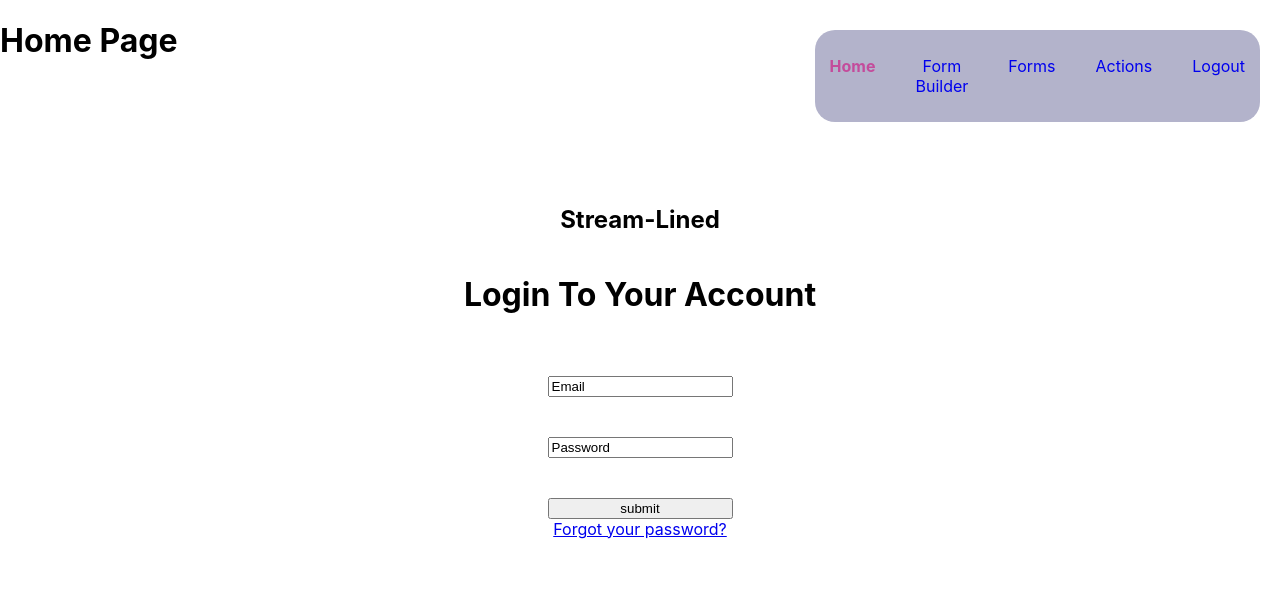
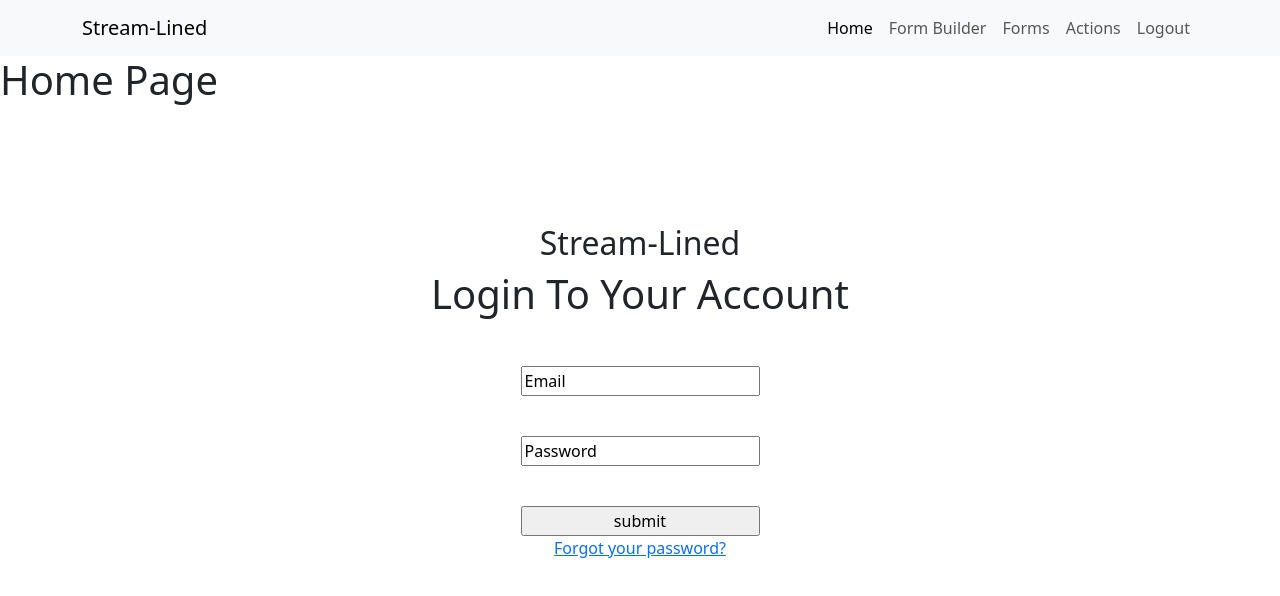
Before and after one commit to pipersjames/t3a2react-app, a React (Create React App) app: page / in a window 1280 px wide. Shown: the top 596 px of the page. Built offline with nearby package versions, Linux system fonts and the light colour scheme.

Commit message:
Changes from CSS to bootstrap

```diff
--- a/package.json
+++ b/package.json
@@ -6,6 +6,7 @@
     "@testing-library/jest-dom": "^5.17.0",
     "@testing-library/react": "^13.4.0",
     "@testing-library/user-event": "^13.5.0",
+    "bootstrap": "^5.3.2",
     "react": "^18.2.0",
     "react-dom": "^18.2.0",
     "react-router-dom": "^6.22.0",
--- a/src/App.css
+++ b/src/App.css
@@ -16,76 +16,3 @@
 .loginInputs {
   margin-bottom: 5vh;
 }
-
-
-/* Navbar CSS */
-.navbar-menu {
-  position: absolute;
-  top: 10px;
-  right: 20px;
-  display: flex;
-  justify-content: flex-end;
-}
-
-.hamburger-icon {
-  display: none; /* Initially hide the hamburger icon */
-  font-size: 25px;
-  margin-top: 20px;
-}
-
-/*  */
-.navbar-items {
-  display:absolute; /* Initially hide the navbar items */
-  position: absolute;
-  top: 20px; /* Adjust as needed */
-  background-color: rgb(179, 179, 203);
-  border-radius: 0 0 20px 20px;
-  border-top-left-radius: 20px;
-  border-bottom-left-radius: 20px;
-  border-top-right-radius: 20px;
-  border-bottom-right-radius: 20px;
-}
-
-.navbar-menu ul {
-  display: flex;
-  list-style-type: none;
-  padding: 0;
-}
-
-.navbar-menu ul li {
-  margin-right: 10px;
-}
-
-.navbar-menu ul li:last-child {
-  margin-right: 0;
-}
-
-.navbar-menu ul li a {
-  text-decoration: none;
-  padding: 10px 15px;
-  display: inline-block; /* Ensure the anchor elements are displayed as block elements */
-  text-align: center; /* Align the text to the center */
-
-}
-
-.navbar-menu ul li a.active {
-  font-weight: bold;
-  color: rgb(196, 75, 155);
-}
-
-/*  */
-/* Media query for smaller screens */
-@media screen and (max-width: 768px) {
-  .navbar-menu ul {
-    display: none; /* Hide the navbar items by default on small screens */
-  }
-
-  .navbar-items.open {
-    display: flex; /* Show the navbar items when the menu is open */
-    flex-direction: column;
-  }
-
-  .hamburger-icon {
-    display: block; /* Display the hamburger icon on small screens */
-  }
-}
--- a/src/components/Navbar.jsx
+++ b/src/components/Navbar.jsx
@@ -1,30 +1,31 @@
 import React from 'react';
-import { useState } from 'react';
 import { NavLink } from 'react-router-dom';
+import 'bootstrap/dist/css/bootstrap.min.css'; // Import Bootstrap CSS
 
 export default function Navbar() {
-    const [isOpen, setIsOpen] = useState(false);
-
     return (
-        <nav>
-            <div className="navbar-menu">
-                <button className="hamburger-icon" onClick={() => setIsOpen(!isOpen)}>☰</button>
-                <div className={`navbar-items ${isOpen ? 'open' : ''}`}>
-                    <ul>
-                        <li>
-                            <NavLink to='/' activeClassName="active">Home</NavLink>
+        <nav className="navbar navbar-expand-lg navbar-light bg-light">
+            <div className="container">
+                <NavLink className="navbar-brand" to="/">Stream-Lined</NavLink>
+                <button className="navbar-toggler" type="button" data-bs-toggle="collapse" data-bs-target="#navbarNav" aria-controls="navbarNav" aria-expanded="false" aria-label="Toggle navigation">
+                    <span className="navbar-toggler-icon"></span>
+                </button>
+                <div className="collapse navbar-collapse" id="navbarNav">
+                    <ul className="navbar-nav ms-auto">
+                        <li className="nav-item">
+                            <NavLink className="nav-link" to="/" activeClassName="active">Home</NavLink>
                         </li>
-                        <li>
-                            <NavLink to='/FormBuilder' activeClassName="active">Form Builder</NavLink>
+                        <li className="nav-item">
+                            <NavLink className="nav-link" to="/FormBuilder" activeClassName="active">Form Builder</NavLink>
                         </li>
-                        <li>
-                            <NavLink to='/Forms' activeClassName="active">Forms</NavLink>
+                        <li className="nav-item">
+                            <NavLink className="nav-link" to="/Forms" activeClassName="active">Forms</NavLink>
                         </li>
-                        <li>
-                            <NavLink to='/Actions' activeClassName="active">Actions</NavLink>
+                        <li className="nav-item">
+                            <NavLink className="nav-link" to="/Actions" activeClassName="active">Actions</NavLink>
                         </li>
-                        <li>
-                            <NavLink to='/Logout' activeClassName="active">Logout</NavLink>
+                        <li className="nav-item">
+                            <NavLink className="nav-link" to="/Logout" activeClassName="active">Logout</NavLink>
                         </li>
                     </ul>
                 </div>
```
Also changed, not shown: 1 other file (tests, documents, lock files or other folders).
